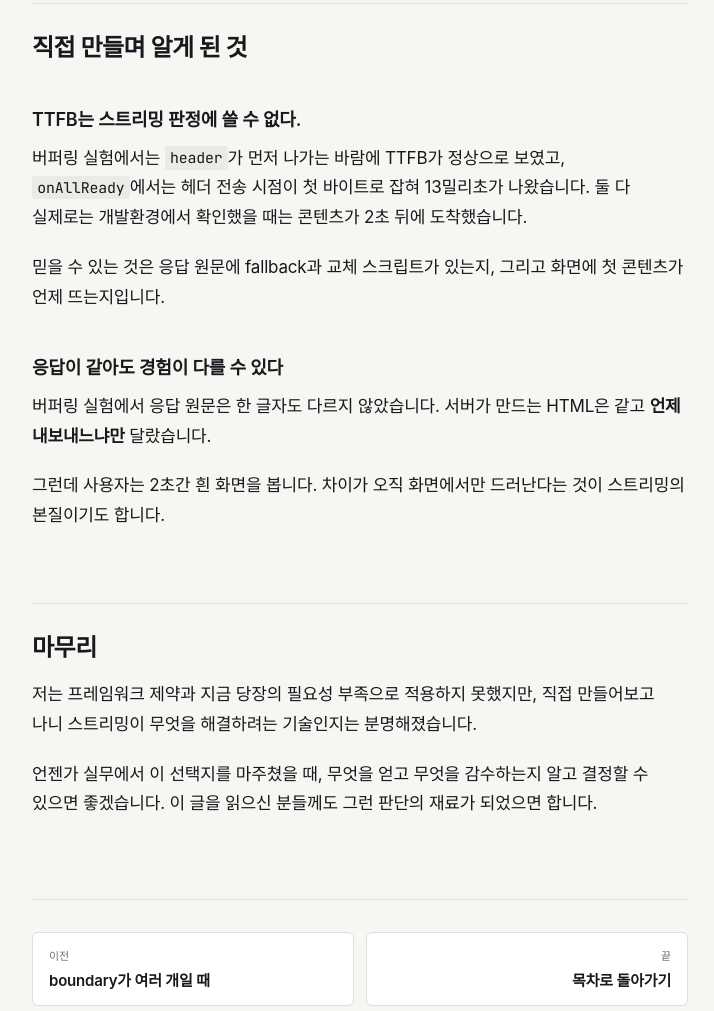
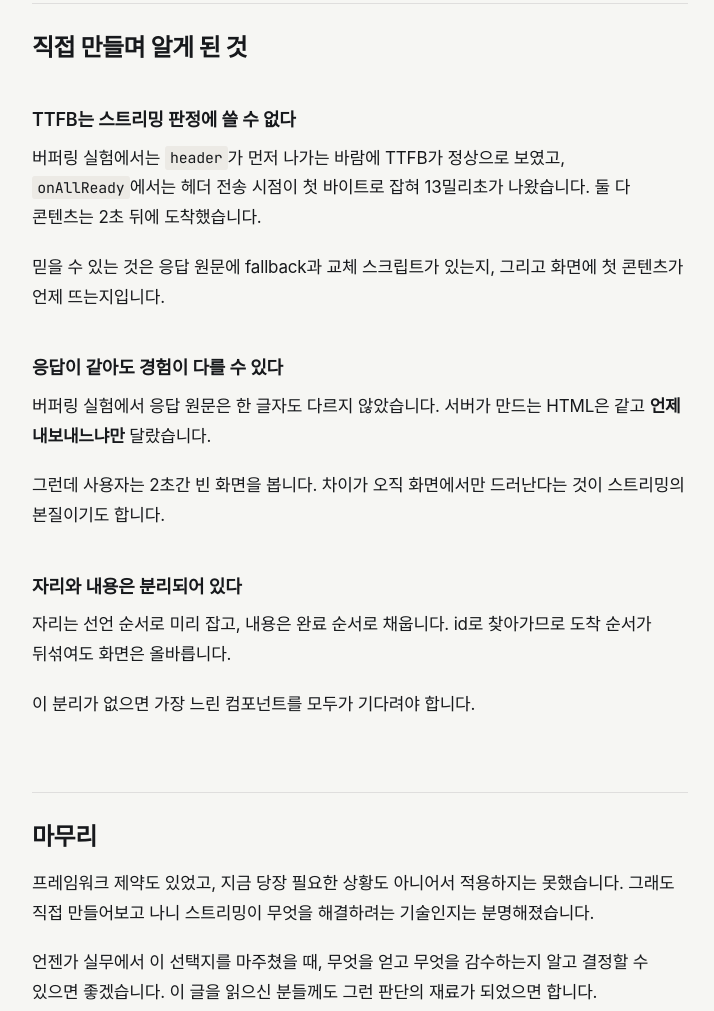
Before and after one commit to prgmr99/streaming-ssr-from-scratch, an Astro site in the folder site/: page /streaming-ssr-from-scratch/chapters/07-summary in a window 1280 px wide. Shown: the part 1583-2594 px from the top of the page, without its empty margins (280-994 px from the left). Built offline with nearby package versions, Linux system fonts and the light colour scheme; Astro itself is replaced by a stand-in of ours; a web font is replaced by a local one.

Commit message:
docs: 7장 정리 - 퇴고

```diff
--- a/site/src/content/chapters/07-summary.mdx
+++ b/site/src/content/chapters/07-summary.mdx
@@ -33,11 +33,11 @@ HTML은 이미 보낸 부분을 고칠 수 없기 때문에,
 
 ## 직접 만들며 알게 된 것
 
-### TTFB는 스트리밍 판정에 쓸 수 없다.
+### TTFB는 스트리밍 판정에 쓸 수 없다
 
 버퍼링 실험에서는 `header`가 먼저 나가는 바람에 TTFB가 정상으로 보였고,
 `onAllReady`에서는 헤더 전송 시점이 첫 바이트로 잡혀 13밀리초가 나왔습니다.
-둘 다 실제로는 개발환경에서 확인했을 때는 콘텐츠가 2초 뒤에 도착했습니다.
+둘 다 콘텐츠는 2초 뒤에 도착했습니다.
 
 믿을 수 있는 것은 응답 원문에 fallback과 교체 스크립트가 있는지,
 그리고 화면에 첫 콘텐츠가 언제 뜨는지입니다.
@@ -47,11 +47,21 @@ HTML은 이미 보낸 부분을 고칠 수 없기 때문에,
 버퍼링 실험에서 응답 원문은 한 글자도 다르지 않았습니다.
 서버가 만드는 HTML은 같고 **언제 내보내느냐만** 달랐습니다.
 
-그런데 사용자는 2초간 흰 화면을 봅니다.
+그런데 사용자는 2초간 빈 화면을 봅니다.
 차이가 오직 화면에서만 드러난다는 것이 스트리밍의 본질이기도 합니다.
+
+### 자리와 내용은 분리되어 있다
+
+자리는 선언 순서로 미리 잡고, 내용은 완료 순서로 채웁니다.
+id로 찾아가므로 도착 순서가 뒤섞여도 화면은 올바릅니다.
+
+이 분리가 없으면 가장 느린 컴포넌트를 모두가 기다려야 합니다.
 
 ## 마무리
 
-저는 프레임워크 제약과 지금 당장의 필요성 부족으로 적용하지 못했지만, 직접 만들어보고 나니 스트리밍이 무엇을 해결하려는 기술인지는 분명해졌습니다.
+프레임워크 제약도 있었고, 지금 당장 필요한 상황도 아니어서 적용하지는 못했습니다.
+그래도 직접 만들어보고 나니 스트리밍이 무엇을 해결하려는 기술인지는 분명해졌습니다.
 
-언젠가 실무에서 이 선택지를 마주쳤을 때, 무엇을 얻고 무엇을 감수하는지 알고 결정할 수 있으면 좋겠습니다. 이 글을 읽으신 분들께도 그런 판단의 재료가 되었으면 합니다.
+언젠가 실무에서 이 선택지를 마주쳤을 때,
+무엇을 얻고 무엇을 감수하는지 알고 결정할 수 있으면 좋겠습니다.
+이 글을 읽으신 분들께도 그런 판단의 재료가 되었으면 합니다.
```
